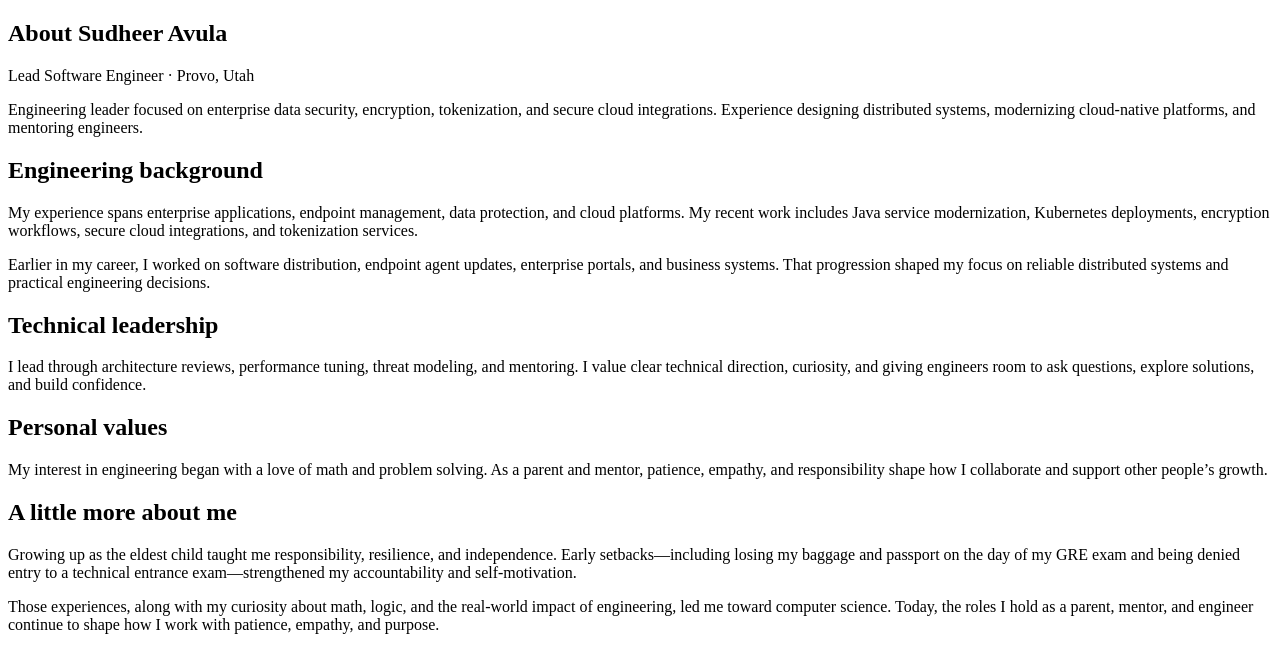
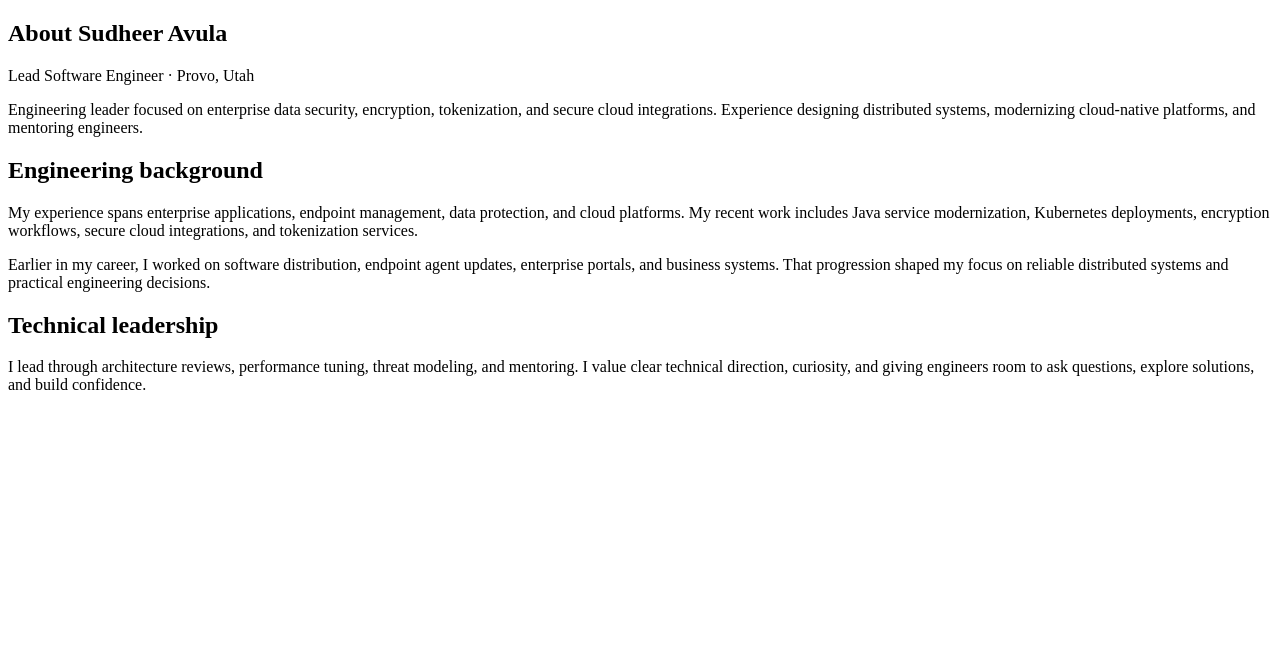
Before and after one commit to avula-sudheer/portfolio, a Next.js app: page /about in a window 1280 px wide. Shown: the top 672 px of the page. Built offline with nearby package versions, Linux system fonts and the light colour scheme.

Commit message:
Separate personal story from about page

```diff
--- a/components/Footer.tsx
+++ b/components/Footer.tsx
@@ -23,7 +23,7 @@ export default function Footer() {
   return (
     <footer ref={footerRef} style={{ paddingBottom: 'env(safe-area-inset-bottom)' }} className="fixed bottom-0 inset-x-0 z-40 bg-white dark:bg-slate-900 border-t border-slate-200 dark:border-slate-800 shadow-inner">
       <div className="container py-3 text-sm flex flex-col gap-4 sm:flex-row items-center justify-between">
-        <div>© {new Date().getFullYear()} Sudheer Avula</div>
+        <div className="text-center sm:text-left">© {new Date().getFullYear()} Sudheer Avula <span className="mx-1 text-slate-400">·</span> Made with <span aria-label="love">♥</span> from HomeLabs</div>
         <div className="flex items-center gap-4">
           {resume.github && (
             <a href={resume.github} target="_blank" rel="noopener noreferrer" aria-label="GitHub">
--- a/pages/about.tsx
+++ b/pages/about.tsx
@@ -18,16 +18,6 @@ export default function About() {
         <p className="mt-4 secondary-text leading-relaxed">I lead through architecture reviews, performance tuning, threat modeling, and mentoring. I value clear technical direction, curiosity, and giving engineers room to ask questions, explore solutions, and build confidence.</p>
       </section>
 
-      <section className="mt-10 border-t border-slate-200 dark:border-slate-700 pt-8" aria-labelledby="values-heading">
-        <h2 id="values-heading" className="text-2xl font-semibold">Personal values</h2>
-        <p className="mt-4 secondary-text leading-relaxed">My interest in engineering began with a love of math and problem solving. As a parent and mentor, patience, empathy, and responsibility shape how I collaborate and support other people’s growth.</p>
-      </section>
-
-      <section className="mt-10 border-t border-slate-200 dark:border-slate-700 pt-8" aria-labelledby="personal-heading">
-        <h2 id="personal-heading" className="text-2xl font-semibold">A little more about me</h2>
-        <p className="mt-4 secondary-text leading-relaxed">Growing up as the eldest child taught me responsibility, resilience, and independence. Early setbacks—including losing my baggage and passport on the day of my GRE exam and being denied entry to a technical entrance exam—strengthened my accountability and self-motivation.</p>
-        <p className="mt-4 secondary-text leading-relaxed">Those experiences, along with my curiosity about math, logic, and the real-world impact of engineering, led me toward computer science. Today, the roles I hold as a parent, mentor, and engineer continue to shape how I work with patience, empathy, and purpose.</p>
-      </section>
     </section>
   )
 }
```
